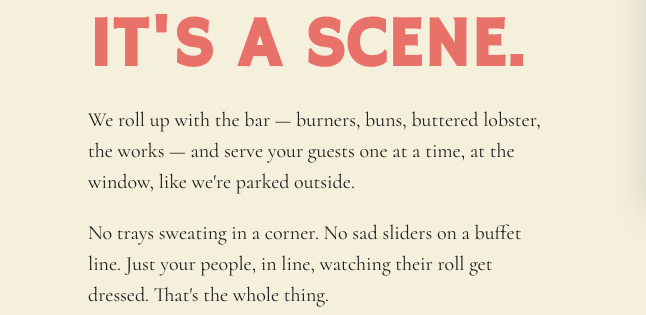
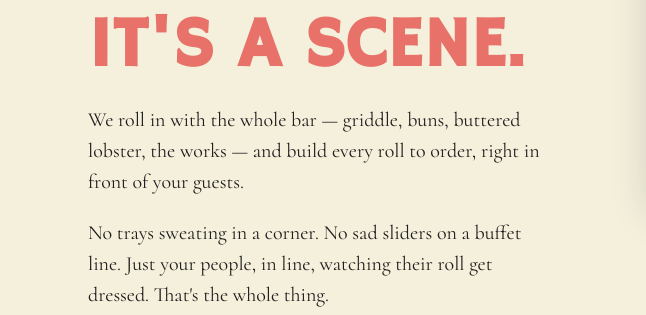
Before and after one commit to happylobsterchi/happy-lobster-bar-page, a website: page public/index.html in a window 1280 px wide. Shown: the part 1048-1363 px from the top of the page, 0-646 px from the left. Drawn offline with Linux system fonts and the light colour scheme.

Commit message:
Update index.html

```diff
--- a/public/index.html
+++ b/public/index.html
@@ -76,7 +76,7 @@
     <div>
       <div class="bar-eyebrow">What the Bar is</div>
       <h2>It's not catering.<em>It's a scene.</em></h2>
-      <p>We roll up with the bar — burners, buns, buttered lobster, the works — and serve your guests one at a time, at the window, like we're parked outside.</p>
+      <p>We roll in with the whole bar — griddle, buns, buttered lobster, the works — and build every roll to order, right in front of your guests.</p>
       <p>No trays sweating in a corner. No sad sliders on a buffet line. Just your people, in line, watching their roll get dressed. That's the whole thing.</p>
       <a class="bar-btn bar-btn-secondary" href="#inquiry" onclick="return scrollToSection('inquiry', event)" style="margin-top: 12px">Request a quote</a>
     </div>
```
